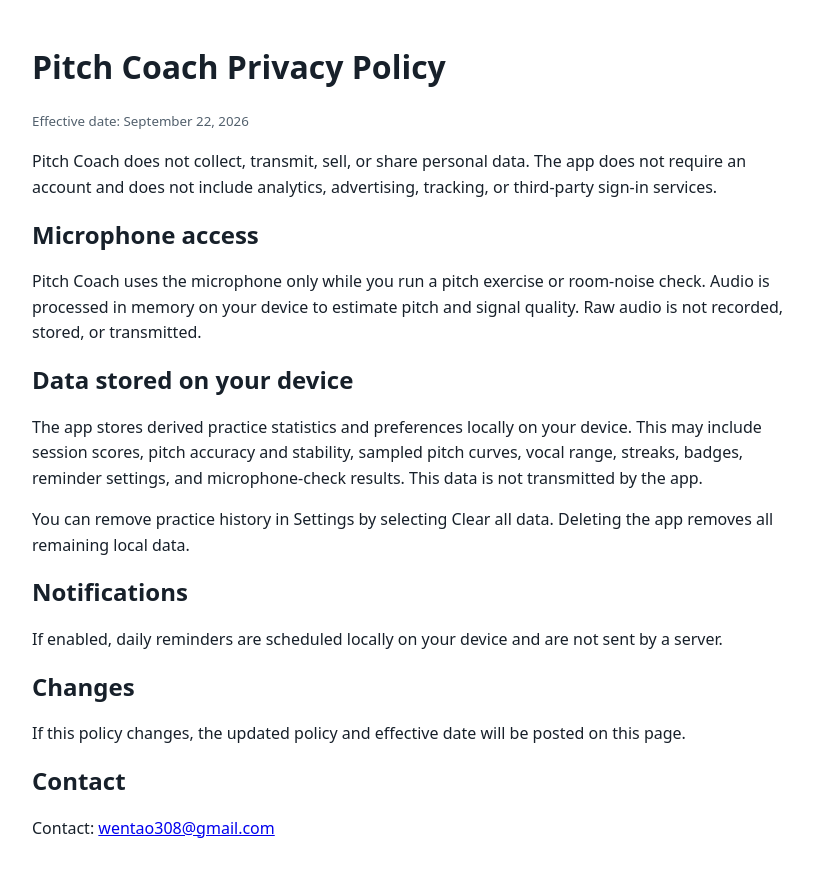
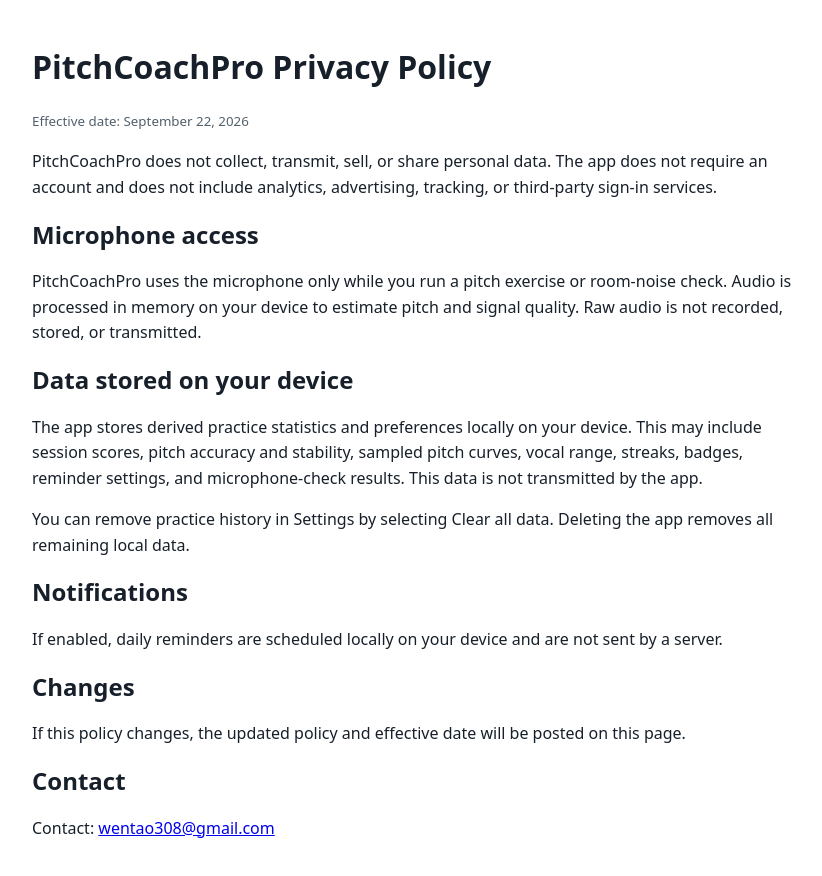
Before and after one commit to wentaotao/pitch-coach-pages, a plain HTML site: page privacy-policy.html in a window 1280 px wide. Shown: the whole page, without its empty margins (228-1050 px from the left). Drawn offline with Linux system fonts and the light colour scheme.

Commit message:
Rename product to PitchCoachPro.

```diff
--- a/privacy-policy.html
+++ b/privacy-policy.html
@@ -3,15 +3,15 @@
 <head>
   <meta charset="utf-8">
   <meta name="viewport" content="width=device-width, initial-scale=1">
-  <title>Pitch Coach Privacy Policy</title>
+  <title>PitchCoachPro Privacy Policy</title>
   <style>body{max-width:760px;margin:48px auto;padding:0 20px;font:16px/1.6 system-ui;color:#17202a}h1,h2{line-height:1.2}small{color:#52606d}</style>
 </head>
 <body>
-  <h1>Pitch Coach Privacy Policy</h1>
+  <h1>PitchCoachPro Privacy Policy</h1>
   <p><small>Effective date: September 22, 2026</small></p>
-  <p>Pitch Coach does not collect, transmit, sell, or share personal data. The app does not require an account and does not include analytics, advertising, tracking, or third-party sign-in services.</p>
+  <p>PitchCoachPro does not collect, transmit, sell, or share personal data. The app does not require an account and does not include analytics, advertising, tracking, or third-party sign-in services.</p>
   <h2>Microphone access</h2>
-  <p>Pitch Coach uses the microphone only while you run a pitch exercise or room-noise check. Audio is processed in memory on your device to estimate pitch and signal quality. Raw audio is not recorded, stored, or transmitted.</p>
+  <p>PitchCoachPro uses the microphone only while you run a pitch exercise or room-noise check. Audio is processed in memory on your device to estimate pitch and signal quality. Raw audio is not recorded, stored, or transmitted.</p>
   <h2>Data stored on your device</h2>
   <p>The app stores derived practice statistics and preferences locally on your device. This may include session scores, pitch accuracy and stability, sampled pitch curves, vocal range, streaks, badges, reminder settings, and microphone-check results. This data is not transmitted by the app.</p>
   <p>You can remove practice history in Settings by selecting Clear all data. Deleting the app removes all remaining local data.</p>
```
Also changed, not shown: index.html (+1 -1 lines), support.html (+3 -3 lines).
